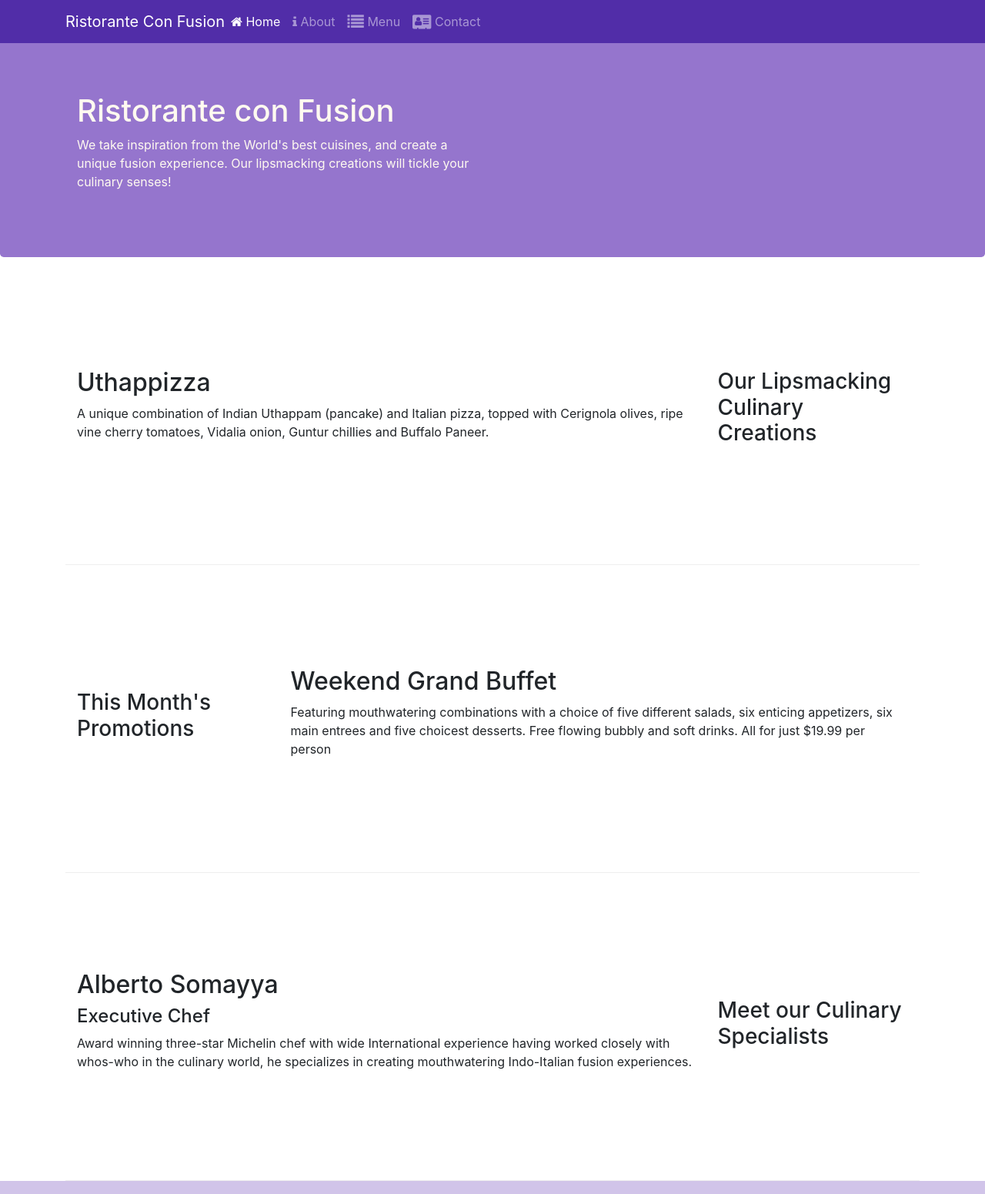
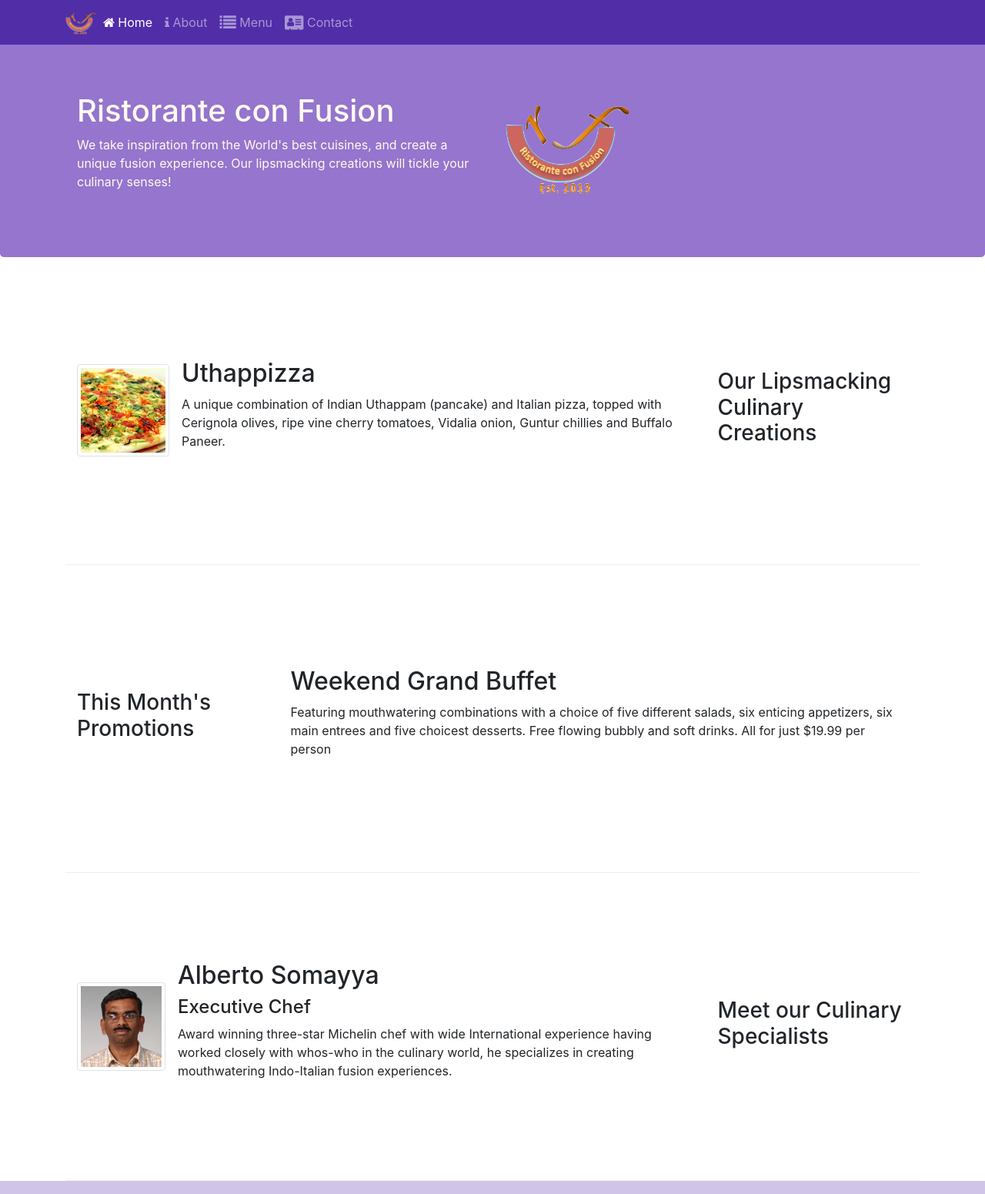
Before and after one commit to hirenballewar/conFusion, a website: page index.html in a window 1280 px wide. Shown: the top 1551 px of the page at 77% size. Drawn offline with nearby package versions, Linux system fonts and the light colour scheme.

Commit message:
Images and Media

```diff
--- a/index.html
+++ b/index.html
@@ -22,7 +22,7 @@
                 <span class="navbar-toggler-icon"></span>
 
             </button>
-            <a class="navbar-brand mr-auto" href="#">Ristorante Con Fusion</a>
+            <a class="navbar-brand mr-auto" href="#"><img src="img/logo.png" height="30" width="41" alt=""></a>
             <div class="collapse navbar-collapse" id="Navbar">
                 <ul class="navbar-nav mr-auto">
                     <li class="nav-item active"><a class="nav-link" href="#"><span class="fa fa-home"></span> Home</a></li>
@@ -44,7 +44,8 @@
                     <h1>Ristorante con Fusion</h1>
                     <p>We take inspiration from the World's best cuisines, and create a unique fusion experience. Our lipsmacking creations will tickle your culinary senses!</p>
                 </div>
-                <div class="col-12 col-sm">
+                <div class="col-12 col-sm align-self-center">
+                    <img src="img/logo.png" class="img-fluid" alt="">
                 </div>
             </div>
         </div>
@@ -56,8 +57,17 @@
                 <h3>Our Lipsmacking Culinary Creations</h3>
             </div>
             <div class="col col-sm order-sm-first col-md">
-                <h2>Uthappizza</h2>
-                <p class="d-none d-sm-block">A unique combination of Indian Uthappam (pancake) and Italian pizza, topped with Cerignola olives, ripe vine cherry tomatoes, Vidalia onion, Guntur chillies and Buffalo Paneer.</p>
+                <div class="media">
+                    <img class="d-flex mr-3 img-thumbnail align-self-center"
+                            src="img/uthappizza.png" alt="Uthappizza">
+                    <div class="media-body">
+                        <h2 class="mt-0">Uthappizza</h2>
+                        <p class="d-none d-sm-block">A unique combination of Indian Uthappam (pancake) and
+                            Italian pizza, topped with Cerignola olives, ripe vine
+                            cherry tomatoes, Vidalia onion, Guntur chillies and
+                            Buffalo Paneer.</p>
+                    </div>
+                </div>
             </div>
         </div>
 
@@ -77,9 +87,20 @@
                 <h3>Meet our Culinary Specialists</h3>
             </div>
             <div class="col col-sm order-sm-first col-md">
-                <h2>Alberto Somayya</h2>
-                <h4>Executive Chef</h4>
-                <p class="d-none d-sm-block">Award winning three-star Michelin chef with wide International experience having worked closely with whos-who in the culinary world, he specializes in creating mouthwatering Indo-Italian fusion experiences. </p>
+                <div class="media">
+                    <img class="d-flex mr-3 img-thumbnail align-self-center"
+                            src="img/alberto.png" alt="Alberto Somayya">
+                    <div class="media-body">
+                        <h2 class="mt-0">Alberto Somayya</h2>
+                        <h4>Executive Chef</h4>
+                        <p class="d-none d-sm-block">Award winning three-star Michelin chef with wide
+                            International experience having worked closely with
+                            whos-who in the culinary world, he specializes in
+                            creating mouthwatering Indo-Italian fusion experiences.
+                            </p>
+                    </div>
+                </div>
+
             </div>
         </div>
     </div>
```
Also changed, not shown: aboutus.html (+3 -2 lines), contactus.html (+3 -2 lines), img/alberto.png (added), img/buffet.png (added), img/logo.png (added), img/uthappizza.png (added), 1 other file.
